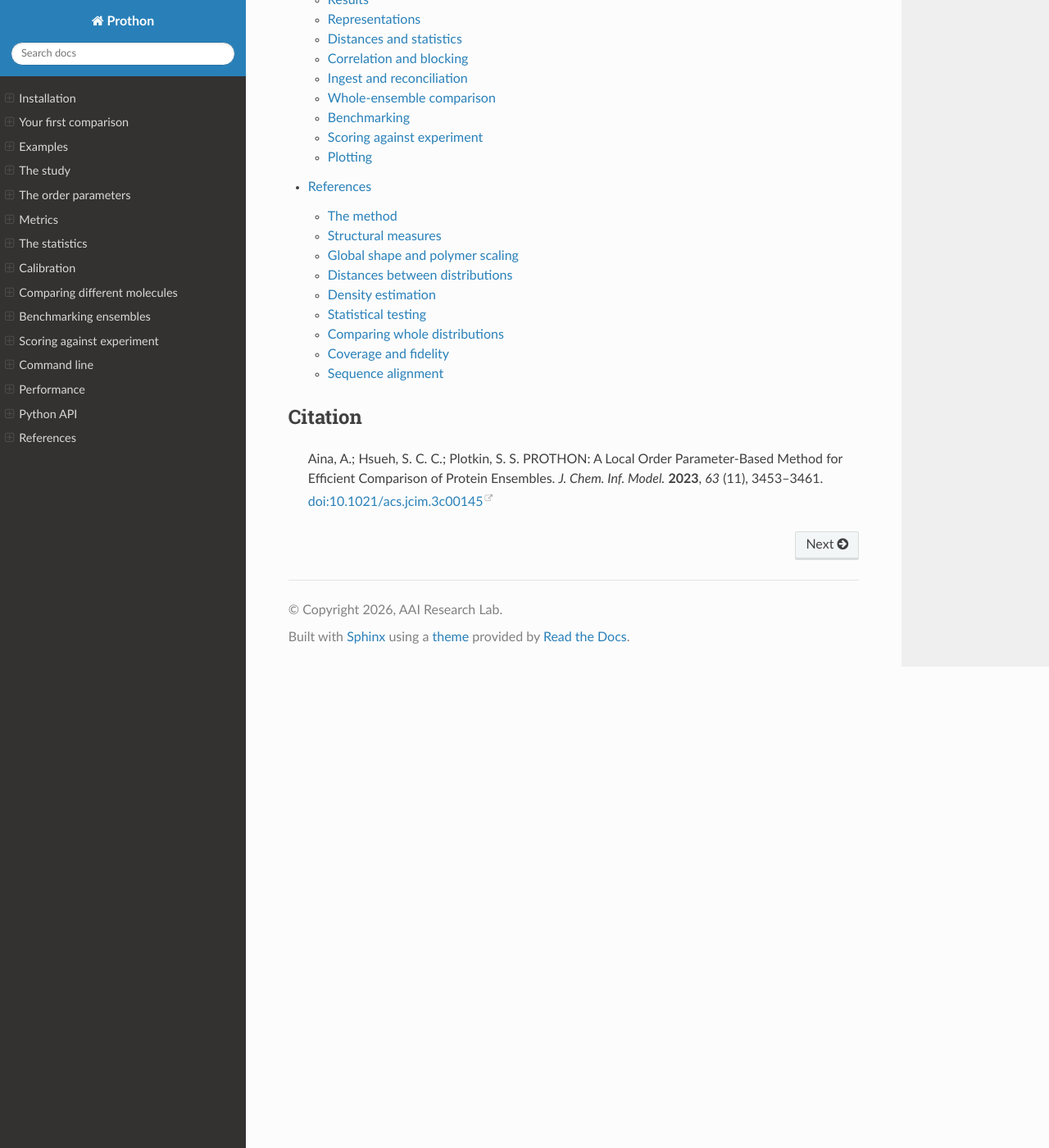
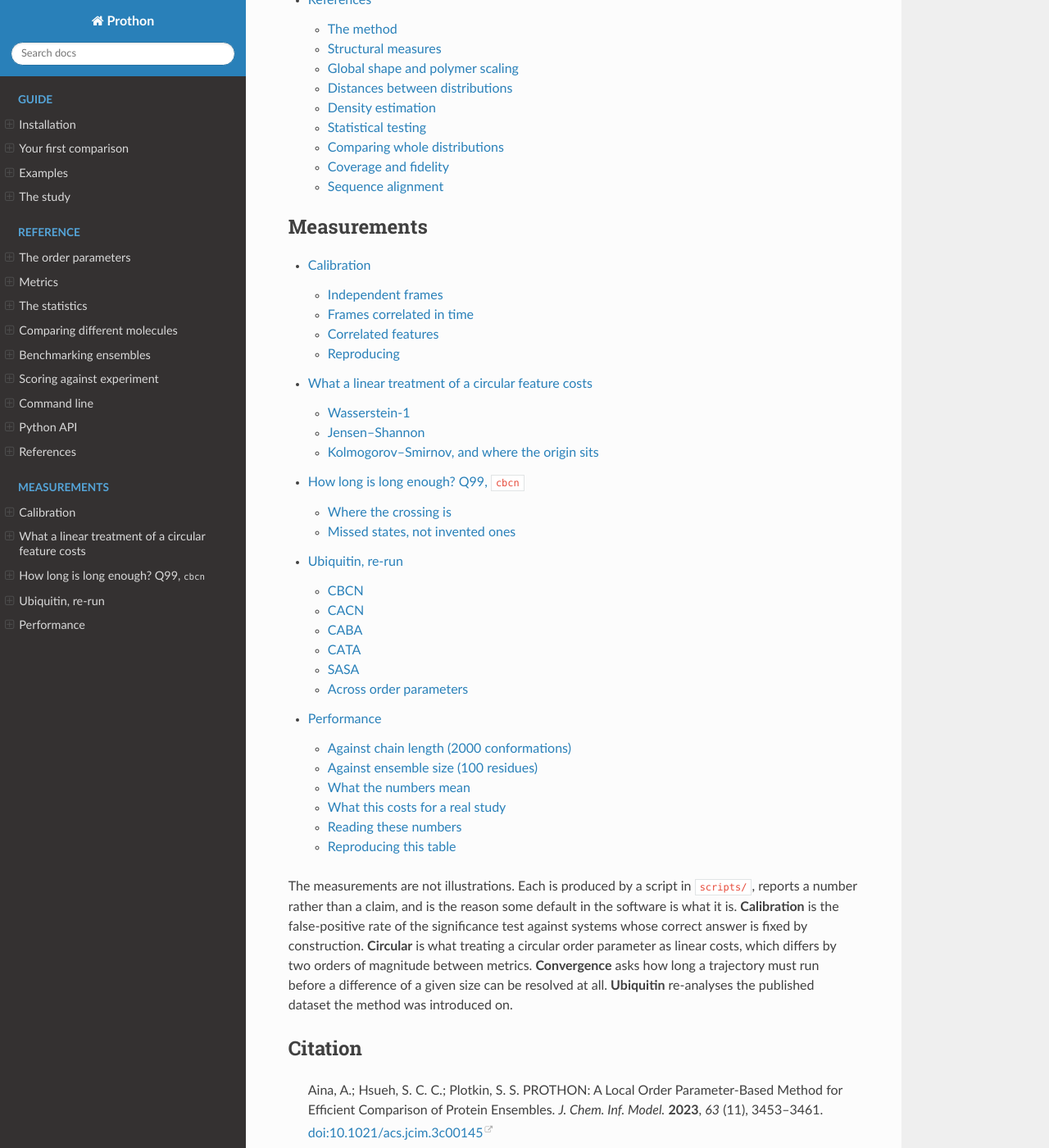
Before and after one commit to aai-research-lab/Prothon, a Sphinx documentation site: the page built from docs/index.md, in a window 1280 px wide and 1400 px high, scrolled down 3635 px. Shown: the whole window at 82% size. Built offline with Sphinx 7.4.7 and the Read the Docs theme 3.1.0, drawn with Linux system fonts in a browser that asks for light colours; the version number could not be read and is left out; some of the changed text lies outside the part shown.

Commit message:
three-documents-nobody-could-navigate-to
The documentation build treats warnings as errors, and `circular`,
`convergence` and `ubiquitin` were committed without being added to any
toctree. Sphinx builds them, they are unreachable from the navigation, and CI
fails. My oversight: I asked for those files to be committed and did not say
where they belonged.

Fixing it properly rather than appending three lines. The contents were one
flat list of sixteen entries mixing a tutorial, an API reference and a set of
measurements, which reads as an inventory rather than a structure. Now three
captioned groups:

    Guide         installation, getting started, examples, config
    Reference     order parameters, metrics, statistics, different
                  molecules, benchmark, validate, CLI, API, references
    Measurements  calibration, circular, convergence, ubiquitin, performance

The third group is the one worth having a name. Those documents are not
illustrations: each is produced by a script in `scripts/`, reports a number
rather than a claim, and is the reason some default is what it is. A reader who
wants to know why the noise floor is uncorrected, or what a linear treatment of
a torsion costs, now has somewhere to look rather than five files scattered
through an alphabetical list.

Verified by running the CI command locally: `sphinx -b html -W`. The three
`toc.not_included` warnings are gone.

````diff
--- a/docs/index.md
+++ b/docs/index.md
@@ -40,23 +40,49 @@ differs.
 
 ```{toctree}
 :maxdepth: 2
+:caption: Guide
 
 installation
 getting_started
 examples
 config
+```
+
+```{toctree}
+:maxdepth: 2
+:caption: Reference
+
 order_parameters
 metrics
 statistics
-calibration
 different_molecules
 benchmark
 validate
 cli_reference
-performance
 api
 references
 ```
+
+```{toctree}
+:maxdepth: 2
+:caption: Measurements
+
+calibration
+circular
+convergence
+ubiquitin
+performance
+```
+
+The measurements are not illustrations. Each is produced by a script in
+`scripts/`, reports a number rather than a claim, and is the reason some
+default in the software is what it is. **Calibration** is the false-positive
+rate of the significance test against systems whose correct answer is fixed by
+construction. **Circular** is what treating a circular order parameter as
+linear costs, which differs by two orders of magnitude between metrics.
+**Convergence** asks how long a trajectory must run before a difference of a
+given size can be resolved at all. **Ubiquitin** re-analyses the published
+dataset the method was introduced on.
 
 ## Citation
 
````
